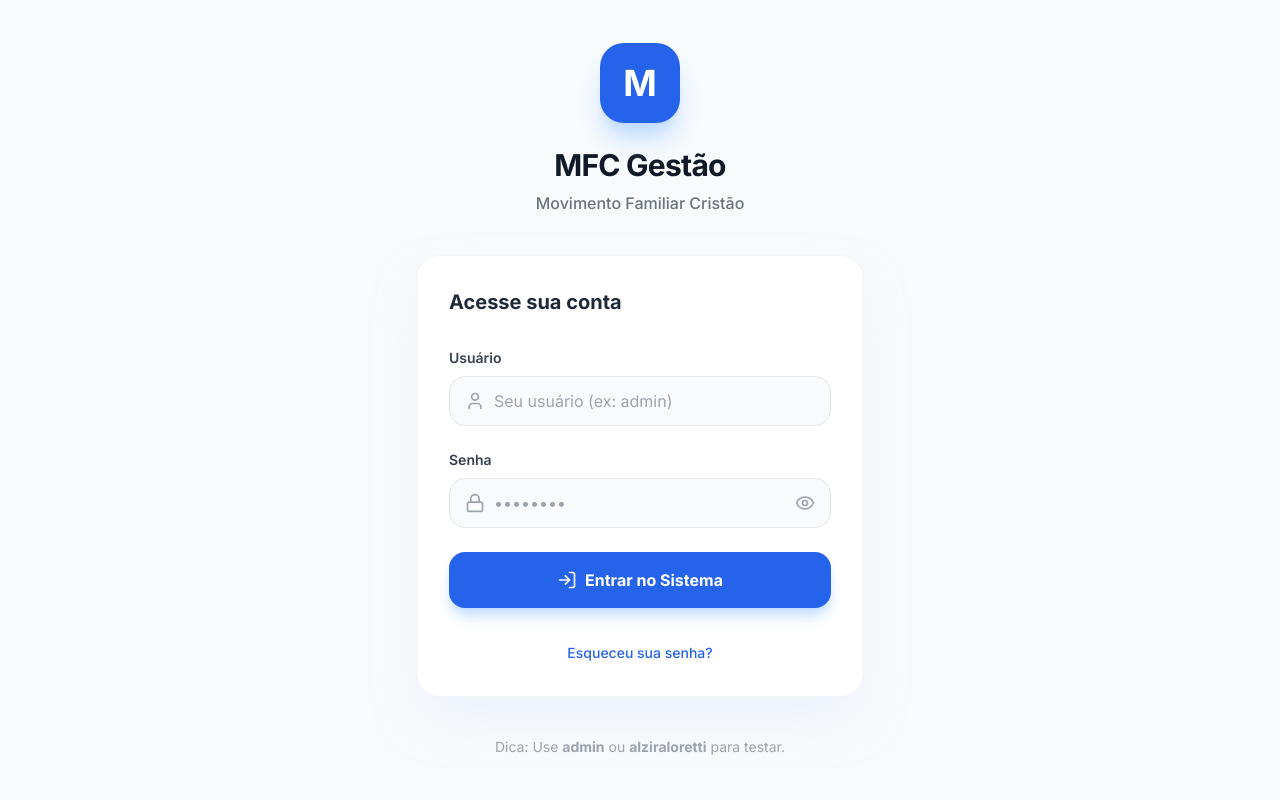
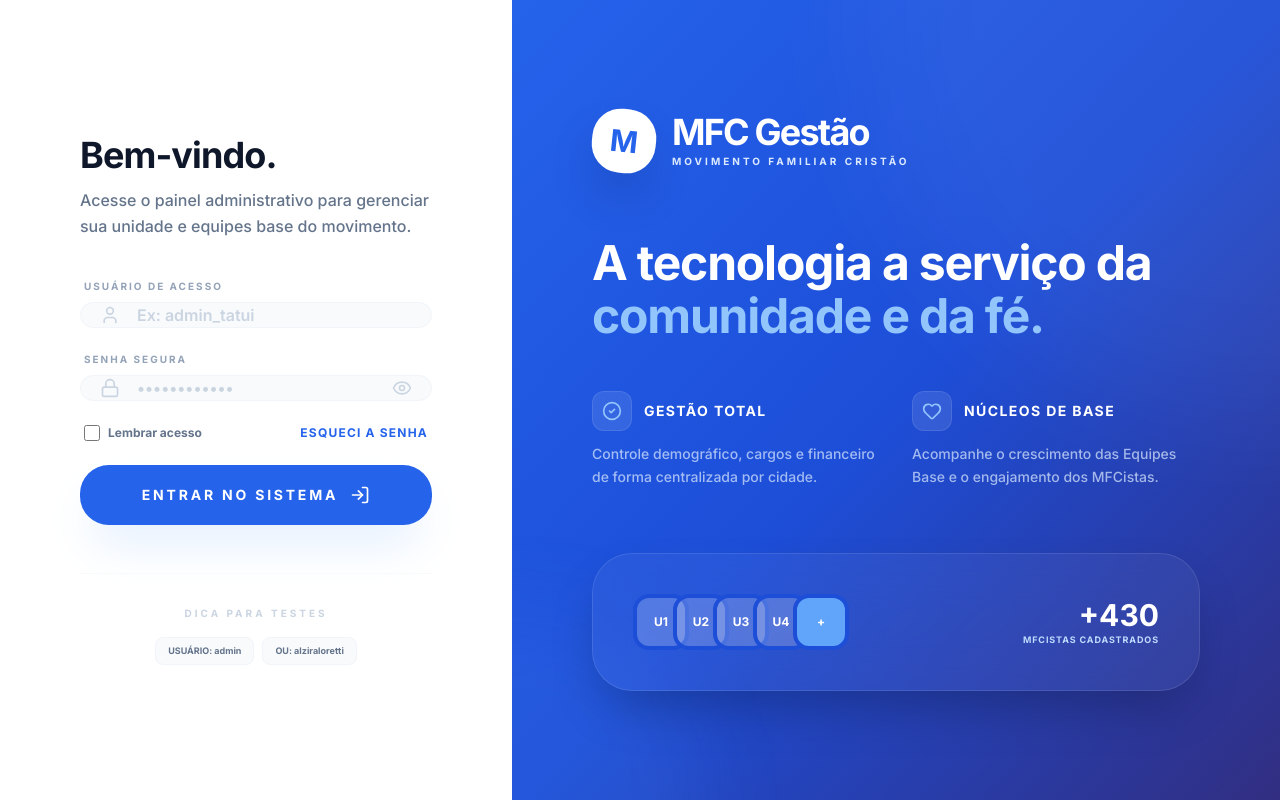
Before and after one commit to edueloi/mfc-dashboard, a React (Vite) app: page / in a window 1280 px wide. Built offline with nearby package versions, Linux system fonts and the light colour scheme.

Commit message:
feat: Enhance login UI and error handling
Introduce new icons and improve the error message for invalid credentials on the login screen. This change aims to provide a clearer user experience during the authentication process.

```diff
--- a/views/Login.tsx
+++ b/views/Login.tsx
@@ -1,6 +1,18 @@
 
 import React, { useState } from 'react';
-import { Lock, User, Eye, EyeOff, LogIn, AlertCircle } from 'lucide-react';
+import {
+  Lock,
+  User,
+  Eye,
+  EyeOff,
+  LogIn,
+  AlertCircle,
+  CheckCircle2,
+  Users,
+  Layers,
+  Heart,
+  ChevronRight
+} from 'lucide-react';
 import { mockUsers } from '../mockData';
 import { User as UserType } from '../types';
 
@@ -20,69 +32,72 @@ const Login: React.FC<LoginProps> = ({ onLogin }) => {
     setError('');
     setLoading(true);
 
-    // Simulação de delay de rede
     setTimeout(() => {
       const user = mockUsers.find(u => u.username === username.toLowerCase());
-
-      // No mock, qualquer senha serve, ou validamos algo simples
       if (user) {
         onLogin(user);
       } else {
-        setError('Usuário não encontrado ou senha incorreta.');
+        setError('Credenciais inválidas. Verifique seu usuário e senha.');
       }
       setLoading(false);
     }, 800);
   };
 
   return (
-    <div className="min-h-screen bg-slate-50 flex items-center justify-center p-4">
-      <div className="max-w-md w-full">
-        <div className="text-center mb-10">
-          <div className="inline-flex items-center justify-center w-20 h-20 bg-blue-600 rounded-3xl shadow-xl shadow-blue-200 mb-6 transform hover:rotate-12 transition-transform">
-            <span className="text-white text-4xl font-bold">M</span>
-          </div>
-          <h1 className="text-3xl font-bold text-gray-900 tracking-tight">MFC Gestão</h1>
-          <p className="text-gray-500 mt-2 font-medium">Movimento Familiar Cristão</p>
+    <div className="min-h-screen w-full flex bg-white overflow-hidden">
+
+      {/* LADO ESQUERDO: FORMULÁRIO (40% no Desktop) */}
+      <div className="w-full lg:w-[40%] flex flex-col justify-center p-8 sm:p-12 xl:p-20 relative bg-white z-10">
+
+        {/* Logo Mobile Only */}
+        <div className="lg:hidden flex items-center gap-3 mb-12">
+          <div className="w-12 h-12 bg-blue-600 rounded-2xl flex items-center justify-center text-white font-black shadow-xl shadow-blue-100 rotate-3">M</div>
+          <h1 className="text-2xl font-black text-slate-900 tracking-tighter">MFC Gestão</h1>
         </div>
 
-        <div className="bg-white rounded-3xl shadow-2xl shadow-blue-100/50 p-8 border border-gray-100">
-          <h2 className="text-xl font-bold text-gray-800 mb-8">Acesse sua conta</h2>
+        <div className="max-w-md w-full mx-auto">
+          <header className="mb-10">
+            <h2 className="text-4xl font-black text-slate-900 tracking-tight mb-3">Bem-vindo.</h2>
+            <p className="text-slate-500 font-medium leading-relaxed">
+              Acesse o painel administrativo para gerenciar sua unidade e equipes base do movimento.
+            </p>
+          </header>
 
           <form onSubmit={handleSubmit} className="space-y-6">
-            <div>
-              <label className="block text-sm font-semibold text-gray-700 mb-2">Usuário</label>
-              <div className="relative">
-                <div className="absolute inset-y-0 left-0 pl-4 flex items-center pointer-events-none">
-                  <User className="h-5 w-5 text-gray-400" />
+            <div className="space-y-2">
+              <label className="block text-[10px] font-black text-slate-400 uppercase tracking-[0.2em] ml-1">Usuário de Acesso</label>
+              <div className="relative group">
+                <div className="absolute inset-y-0 left-0 pl-5 flex items-center pointer-events-none">
+                  <User className="h-5 w-5 text-slate-300 group-focus-within:text-blue-500 transition-colors" />
                 </div>
                 <input
                   type="text"
                   required
-                  className="block w-full pl-11 pr-4 py-3 bg-gray-50 border border-gray-200 rounded-2xl text-gray-900 placeholder-gray-400 focus:outline-none focus:ring-2 focus:ring-blue-500 focus:bg-white transition-all"
-                  placeholder="Seu usuário (ex: admin)"
+                  className="block w-full pl-14 pr-5 py-4.5 bg-slate-50 border border-slate-100 rounded-[1.5rem] text-slate-900 placeholder-slate-300 focus:outline-none focus:ring-4 focus:ring-blue-50 focus:bg-white focus:border-blue-200 transition-all font-semibold"
+                  placeholder="Ex: admin_tatui"
                   value={username}
                   onChange={(e) => setUsername(e.target.value)}
                 />
               </div>
             </div>
 
-            <div>
-              <label className="block text-sm font-semibold text-gray-700 mb-2">Senha</label>
-              <div className="relative">
-                <div className="absolute inset-y-0 left-0 pl-4 flex items-center pointer-events-none">
-                  <Lock className="h-5 w-5 text-gray-400" />
+            <div className="space-y-2">
+              <label className="block text-[10px] font-black text-slate-400 uppercase tracking-[0.2em] ml-1">Senha Segura</label>
+              <div className="relative group">
+                <div className="absolute inset-y-0 left-0 pl-5 flex items-center pointer-events-none">
+                  <Lock className="h-5 w-5 text-slate-300 group-focus-within:text-blue-500 transition-colors" />
                 </div>
                 <input
                   type={showPassword ? 'text' : 'password'}
                   required
-                  className="block w-full pl-11 pr-12 py-3 bg-gray-50 border border-gray-200 rounded-2xl text-gray-900 placeholder-gray-400 focus:outline-none focus:ring-2 focus:ring-blue-500 focus:bg-white transition-all"
-                  placeholder="••••••••"
+                  className="block w-full pl-14 pr-14 py-4.5 bg-slate-50 border border-slate-100 rounded-[1.5rem] text-slate-900 placeholder-slate-300 focus:outline-none focus:ring-4 focus:ring-blue-50 focus:bg-white focus:border-blue-200 transition-all font-semibold"
+                  placeholder="••••••••••••"
                   value={password}
                   onChange={(e) => setPassword(e.target.value)}
                 />
                 <button
                   type="button"
-                  className="absolute inset-y-0 right-0 pr-4 flex items-center text-gray-400 hover:text-blue-600"
+                  className="absolute inset-y-0 right-0 pr-5 flex items-center text-slate-300 hover:text-blue-600 transition-colors"
                   onClick={() => setShowPassword(!showPassword)}
                 >
                   {showPassword ? <EyeOff className="h-5 w-5" /> : <Eye className="h-5 w-5" />}
@@ -90,8 +105,16 @@ const Login: React.FC<LoginProps> = ({ onLogin }) => {
               </div>
             </div>
 
+            <div className="flex items-center justify-between px-1">
+              <label className="flex items-center gap-2 cursor-pointer group">
+                <input type="checkbox" className="w-4 h-4 rounded border-slate-200 text-blue-600 focus:ring-blue-100" />
+                <span className="text-xs font-bold text-slate-500 group-hover:text-slate-700 transition-colors">Lembrar acesso</span>
+              </label>
+              <button type="button" className="text-xs font-black text-blue-600 uppercase tracking-widest hover:underline">Esqueci a senha</button>
+            </div>
+
             {error && (
-              <div className="bg-red-50 border border-red-100 rounded-xl p-4 flex items-start gap-3 text-red-700 text-sm animate-shake">
+              <div className="bg-red-50 border border-red-100 rounded-2xl p-4 flex items-start gap-3 text-red-600 text-xs font-bold animate-in fade-in zoom-in-95 duration-200">
                 <AlertCircle className="h-5 w-5 shrink-0" />
                 <span>{error}</span>
               </div>
@@ -100,27 +123,84 @@ const Login: React.FC<LoginProps> = ({ onLogin }) => {
             <button
               type="submit"
               disabled={loading}
-              className="w-full flex items-center justify-center gap-2 py-4 bg-blue-600 hover:bg-blue-700 disabled:bg-blue-300 text-white font-bold rounded-2xl shadow-lg shadow-blue-200 transition-all active:scale-[0.98]"
+              className="w-full flex items-center justify-center gap-3 py-5 bg-blue-600 hover:bg-blue-700 disabled:bg-blue-300 text-white font-black rounded-[1.8rem] shadow-2xl shadow-blue-100 transition-all active:scale-[0.98] uppercase tracking-[0.2em] text-sm"
             >
               {loading ? (
-                <div className="w-6 h-6 border-2 border-white/30 border-t-white rounded-full animate-spin" />
+                <div className="w-6 h-6 border-4 border-white/30 border-t-white rounded-full animate-spin" />
               ) : (
                 <>
+                  Entrar no Sistema
                   <LogIn className="h-5 w-5" />
-                  Entrar no Sistema
                 </>
               )}
             </button>
           </form>
 
-          <div className="mt-8 text-center">
-            <a href="#" className="text-sm font-medium text-blue-600 hover:underline">Esqueceu sua senha?</a>
+          <footer className="mt-12 pt-8 border-t border-slate-50 text-center">
+             <p className="text-[10px] text-slate-300 font-black uppercase tracking-[0.3em] mb-4">Dica para Testes</p>
+             <div className="flex justify-center gap-2">
+                <span className="bg-slate-50 text-slate-500 px-3 py-1.5 rounded-lg text-[9px] font-black border border-slate-100">USUÁRIO: admin</span>
+                <span className="bg-slate-50 text-slate-500 px-3 py-1.5 rounded-lg text-[9px] font-black border border-slate-100">OU: alziraloretti</span>
+             </div>
+          </footer>
+        </div>
+      </div>
+
+      {/* LADO DIREITO: INFO & IMAGEM (60% no Desktop) */}
+      <div className="hidden lg:flex w-[60%] bg-blue-600 relative overflow-hidden items-center justify-center p-20">
+
+        {/* Background Decorativo */}
+        <div className="absolute inset-0 bg-gradient-to-br from-blue-600 via-blue-700 to-indigo-900"></div>
+        <div className="absolute top-0 right-0 w-[800px] h-[800px] bg-white/5 rounded-full -mr-96 -mt-96 blur-3xl"></div>
+        <div className="absolute bottom-0 left-0 w-96 h-96 bg-blue-400/10 rounded-full -ml-48 -mb-48 blur-2xl"></div>
+
+        <div className="relative z-10 max-w-2xl w-full text-white">
+          <div className="flex items-center gap-4 mb-16 animate-in fade-in slide-in-from-left duration-700">
+            <div className="w-16 h-16 bg-white rounded-[1.8rem] flex items-center justify-center text-blue-600 font-black text-3xl shadow-2xl rotate-6">M</div>
+            <div>
+              <h1 className="text-4xl font-black tracking-tighter leading-none mb-1">MFC Gestão</h1>
+              <p className="text-blue-100 font-bold uppercase tracking-[0.3em] text-[10px]">Movimento Familiar Cristão</p>
+            </div>
+          </div>
+
+          <h3 className="text-5xl font-black tracking-tight leading-[1.1] mb-12 animate-in fade-in slide-in-from-bottom-5 duration-700 delay-100">
+            A tecnologia a serviço da <span className="text-blue-300">comunidade e da fé.</span>
+          </h3>
+
+          <div className="grid grid-cols-2 gap-8 mb-16 animate-in fade-in slide-in-from-bottom-5 duration-700 delay-200">
+            <div className="space-y-3">
+              <div className="flex items-center gap-3">
+                <div className="w-10 h-10 bg-white/10 rounded-xl flex items-center justify-center backdrop-blur-md border border-white/10">
+                  <CheckCircle2 className="w-5 h-5 text-blue-300" />
+                </div>
+                <h4 className="font-black text-sm uppercase tracking-widest">Gestão Total</h4>
+              </div>
+              <p className="text-blue-100/70 text-sm leading-relaxed font-medium">Controle demográfico, cargos e financeiro de forma centralizada por cidade.</p>
+            </div>
+            <div className="space-y-3">
+              <div className="flex items-center gap-3">
+                <div className="w-10 h-10 bg-white/10 rounded-xl flex items-center justify-center backdrop-blur-md border border-white/10">
+                  <Heart className="w-5 h-5 text-blue-300" />
+                </div>
+                <h4 className="font-black text-sm uppercase tracking-widest">Núcleos de Base</h4>
+              </div>
+              <p className="text-blue-100/70 text-sm leading-relaxed font-medium">Acompanhe o crescimento das Equipes Base e o engajamento dos MFCistas.</p>
+            </div>
+          </div>
+
+          <div className="bg-white/5 backdrop-blur-xl rounded-[2.5rem] p-10 border border-white/10 flex items-center justify-between shadow-2xl animate-in fade-in slide-in-from-bottom-5 duration-700 delay-300">
+             <div className="flex -space-x-4">
+               {[1,2,3,4].map(i => (
+                 <div key={i} className="w-14 h-14 rounded-2xl bg-white/20 border-4 border-blue-700 flex items-center justify-center font-black text-xs">U{i}</div>
+               ))}
+               <div className="w-14 h-14 rounded-2xl bg-blue-400 border-4 border-blue-700 flex items-center justify-center font-black text-xs">+</div>
+             </div>
+             <div className="text-right">
+                <p className="text-3xl font-black">+430</p>
+                <p className="text-[9px] font-black text-blue-200 uppercase tracking-widest">MFCistas Cadastrados</p>
+             </div>
           </div>
         </div>
-
-        <p className="mt-10 text-center text-sm text-gray-400">
-          Dica: Use <strong>admin</strong> ou <strong>alziraloretti</strong> para testar.
-        </p>
       </div>
     </div>
   );
```
